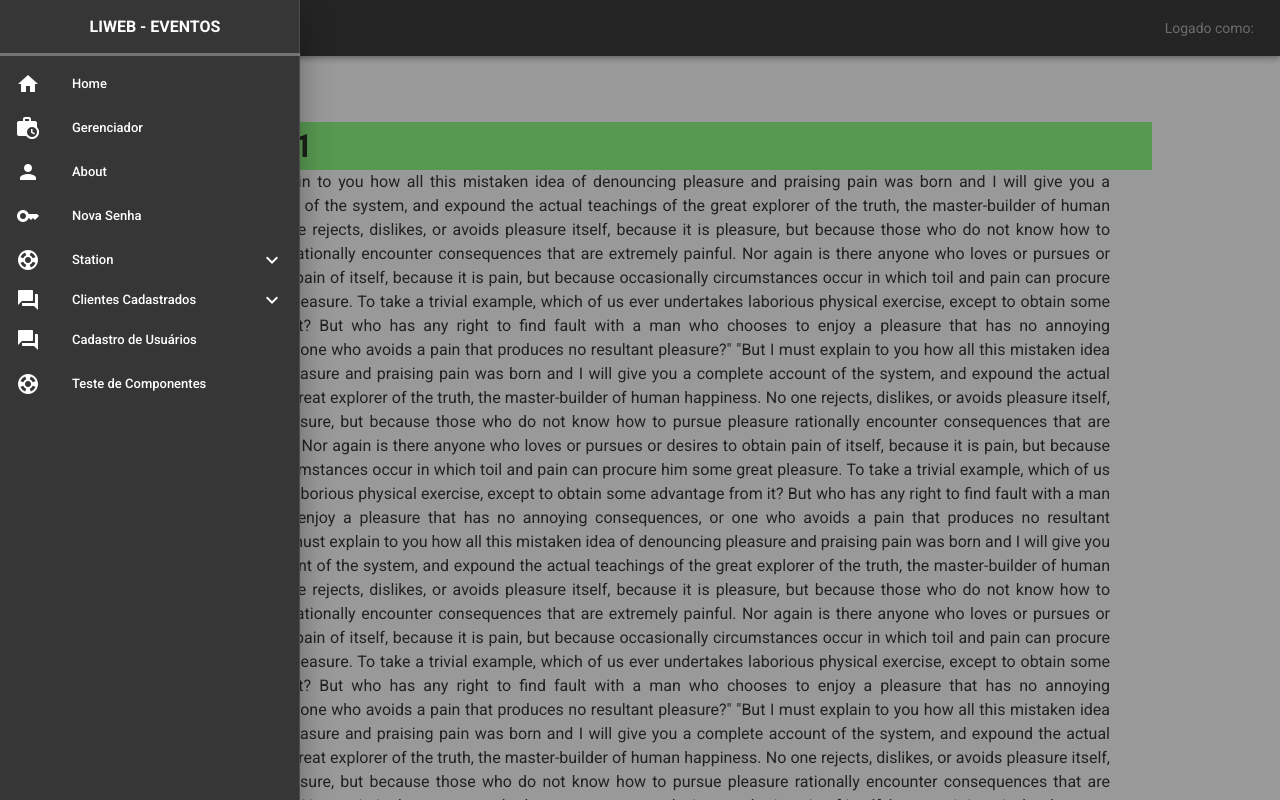
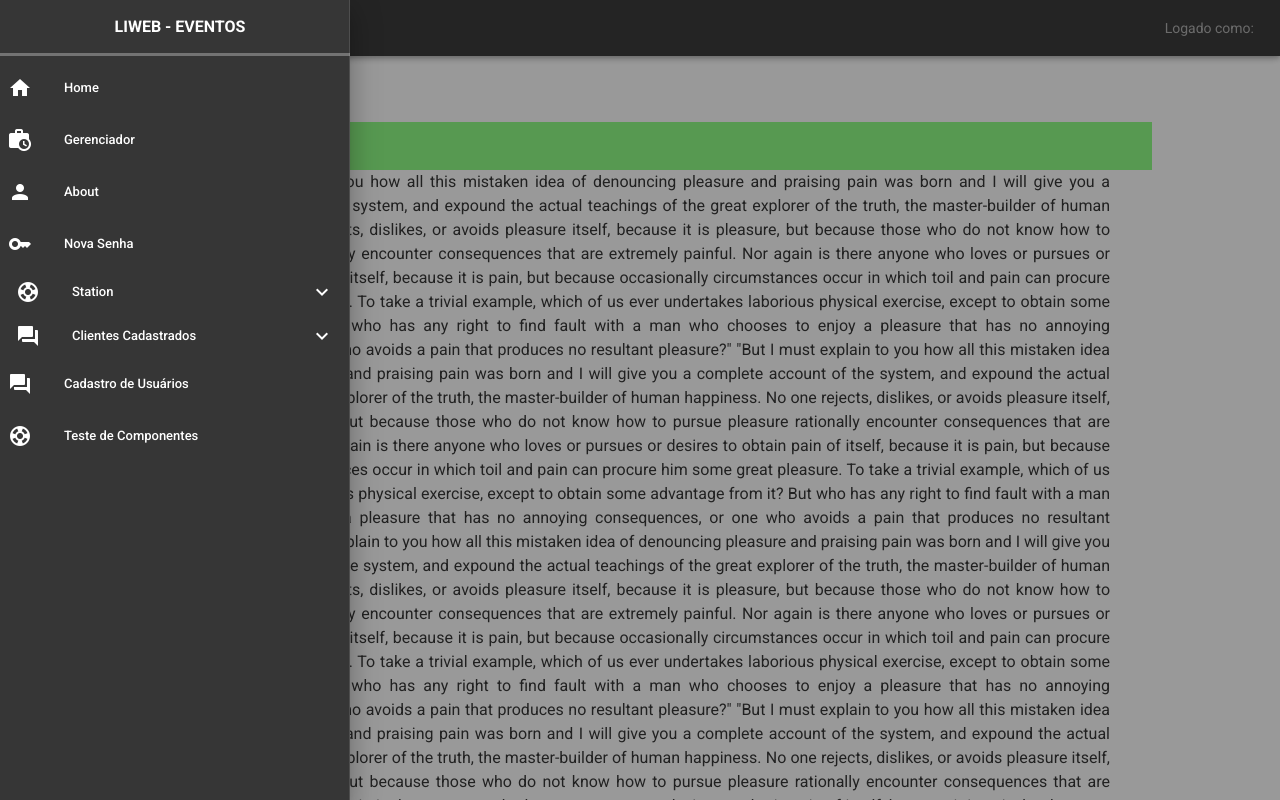
Before and after one commit to thiago-silva-santos/admin_lge, a Vue app: page /home in a window 1280 px wide. Both pictures are taken after a click on the button 40 px from the left and 28 px from the top of the page. Shown: the top 800 px of the page. Built offline with nearby package versions, Linux system fonts and the light colour scheme.

Commit message:
Refatoração dos componentes do menu

```diff
--- a/src/components/Header.vue
+++ b/src/components/Header.vue
@@ -20,7 +20,7 @@
         class="drawer"
         app
         temporary
-        width="300"
+        width="350"
         dark
       >
         <div class="menuHeader">
@@ -29,7 +29,7 @@
           </div>
           <h1 class="menuHeaderTitle">LIWEB - EVENTOS</h1>
         </div>
-        <menu-list-new :items="items" />
+        <menu-list :items="items" :depth="0"/>
       </v-navigation-drawer>
     </div>
   </nav>
@@ -62,12 +62,28 @@ export default {
           { title: "Child 1", icon: "support", path: "/Home" },
           { title: "Child 2", icon: "mdi-home", path: "/About" },
           {
-            title: "Child 3",
+            title: "Child 3 (Sub Group)",
             icon: "mdi-home",
             children: [
               { title: "Child 1", icon: "mdi-home", path: "/Home" },
               { title: "Child 2", icon: "mdi-home", path: "/About" },
-              { title: "Child 3", icon: "mdi-home", path: "/Home" },
+              {
+                title: "Child 3",
+                icon: "mdi-home",
+                children: [
+                  { title: "Child 1", icon: "support", path: "/Home" },
+                  { title: "Child 2", icon: "mdi-home", path: "/About" },
+                  {
+                    title: "Child 3 (Sub Group)",
+                    icon: "mdi-home",
+                    children: [
+                      { title: "Child 1", icon: "mdi-home", path: "/Home" },
+                      { title: "Child 2", icon: "mdi-home", path: "/About" },
+                      { title: "Child 3", icon: "mdi-home", path: "/Home" },
+                    ],
+                  },
+                ],
+              },
             ],
           },
         ],
--- /dev/null
+++ b/src/components/Menu/List.vue
@@ -0,0 +1,31 @@
+<template>
+  <v-list expand nav dense v-bind="$attrs" v-on="$listeners">
+    <template v-for="(item, i) in items">
+      <default-list-group
+        v-if="item.children"
+        :key="`group-${i}`"
+        :item="item"
+      />
+
+      <default-list-item v-else :key="`item-${i}`" :item="item"/>
+    </template>
+  </v-list>
+</template>
+
+<script>
+export default {
+  name: "DefaultList",
+
+  components: {
+    DefaultListGroup: () => import("./ListGroup"),
+    DefaultListItem: () => import("./ListItem"),
+  },
+
+  props: {
+    items: {
+      type: Array,
+      default: () => [],
+    },
+  },
+};
+</script>
--- /dev/null
+++ b/src/components/Menu/ListGroup.vue
@@ -0,0 +1,99 @@
+<template>
+  <v-list-group
+    color="white"
+    :group="group"
+    :prepend-icon="item.icon"
+    eager
+    v-bind="$attrs"
+    :depth="depth + 1"
+    :style="indent"
+    class="teste"
+  >
+    <template v-slot:activator>
+      <v-list-item-icon
+        v-if="!item.icon && !item.avatar"
+        class="text-caption text-uppercase text-center my-2 align-self-center"
+        style="margin-top: 14px"
+      >
+        {{ title }}
+      </v-list-item-icon>
+
+      <v-list-item-avatar v-if="item.avatar">
+        <v-img :src="item.avatar" />
+      </v-list-item-avatar>
+
+      <v-list-item-content v-if="item.title">
+        <v-list-item-title v-text="item.title" />
+      </v-list-item-content>
+    </template>
+
+    <template v-for="(child, i) in item.children">
+      <default-list-group
+        v-if="child.children"
+        :key="`sub-group-${i}`"
+        :item="child"
+        :depth="0.4"
+      />
+
+      <default-list-item
+        v-if="!child.children"
+        :key="`child-${i}`"
+        :item="child"
+        :depth="0.5"
+      />
+    </template>
+  </v-list-group>
+</template>
+
+<script>
+
+export default {
+  name: "DefaultListGroup",
+
+  components: {
+    DefaultListItem: () => import("./ListItem"),
+  },
+
+  props: {
+    item: {
+      type: Object,
+      default: () => ({}),
+    },
+    depth: {
+      type: Number,
+      default: 0,
+    },
+  },
+
+  computed: {
+    group() {
+      return this.genGroup(this.item.children);
+    },
+    title() {
+      const matches = this.item.title.match(/\b(\w)/g);
+
+      return matches.join("");
+    },
+    indent() {
+      return { 'padding-left': `calc(${this.depth * 50}px)` };
+    },
+  },
+
+  methods: {
+    genGroup(items) {
+      return items
+        .reduce((acc, cur) => {
+          if (!cur.to) return acc;
+
+          acc.push(cur.items ? this.genGroup(cur.items) : cur.to.slice(1, -1));
+
+          return acc;
+        }, [])
+        .join("|");
+    },
+  },
+};
+</script>
+<style scoped>
+
+</style>
--- /dev/null
+++ b/src/components/Menu/ListItem.vue
@@ -0,0 +1,68 @@
+<template>
+  <v-list-item
+    :href="item.href"
+    :rel="item.href ? 'nofollow' : undefined"
+    :target="item.href ? '_blank' : undefined"
+    :to="item.to"
+    active-class="primary white--text"
+    link
+    class="py-1"
+    v-bind="$attrs"
+    v-on="$listeners"
+    :style="indent"
+    :depth="depth + 1"
+  >
+    <v-list-item-icon
+      v-if="!item.icon"
+      class="
+        text-caption text-uppercase
+        justify-center
+        ml-1
+        my-2
+        align-self-center
+      "
+    >
+      {{ title }}
+    </v-list-item-icon>
+
+    <v-list-item-avatar v-if="item.avatar">
+      <v-img :src="item.avatar" />
+    </v-list-item-avatar>
+
+    <v-list-item-icon v-if="item.icon" class="my-2 align-self-center">
+      <v-icon v-text="item.icon" />
+    </v-list-item-icon>
+
+    <v-list-item-content v-if="item.title">
+      <v-list-item-title v-text="item.title" />
+    </v-list-item-content>
+  </v-list-item>
+</template>
+
+<script>
+export default {
+  name: "DefaultListItem",
+
+  props: {
+    item: {
+      type: Object,
+      default: () => ({}),
+    },
+    depth: {
+      type: Number,
+      default: 0
+    },
+  },
+
+  computed: {
+    title() {
+      const matches = this.item.title.match(/\b(\w)/g);
+
+      return matches.join("");
+    },
+    indent() {
+      return { 'padding-left': `calc(${this.depth * 50}px)` };
+    },
+  },
+};
+</script>
--- a/src/main.js
+++ b/src/main.js
@@ -5,6 +5,7 @@ import router from './router'
 import Vuelidate from 'vuelidate'
 import vuetify from './plugins/vuetify'
 import MenuList from './components/MenuList'
+import List from './components/Menu/List'
 import SubGroupMenu from './components/Menu/SubGroupMenu'
 
 import './plugins/axios'
@@ -14,6 +15,7 @@ import './plugins/dialog'
 Vue.use(Vuelidate)
 Vue.config.productionTip = false
 Vue.component("menu-list-new", MenuList)
+Vue.component("menu-list", List)
 Vue.component("sub-group-menu", SubGroupMenu)
 new Vue({
   router,
--- a/src/store/modules/dialog/mutations.js
+++ b/src/store/modules/dialog/mutations.js
@@ -13,7 +13,11 @@ export default {
     HIDE_DIALOG: (state, payload) => {
         if (payload) {
             state.data.delete = payload.delete
+
         }
-            state.data.showDialog = false;
+        state.data.showDialog = false;
+        setTimeout(() => {
+            state.data.delete = false
+        }, 500);
     }
 }
```
Also changed, not shown: src/store/modules/dialog/actions.js (+8 -8 lines).
